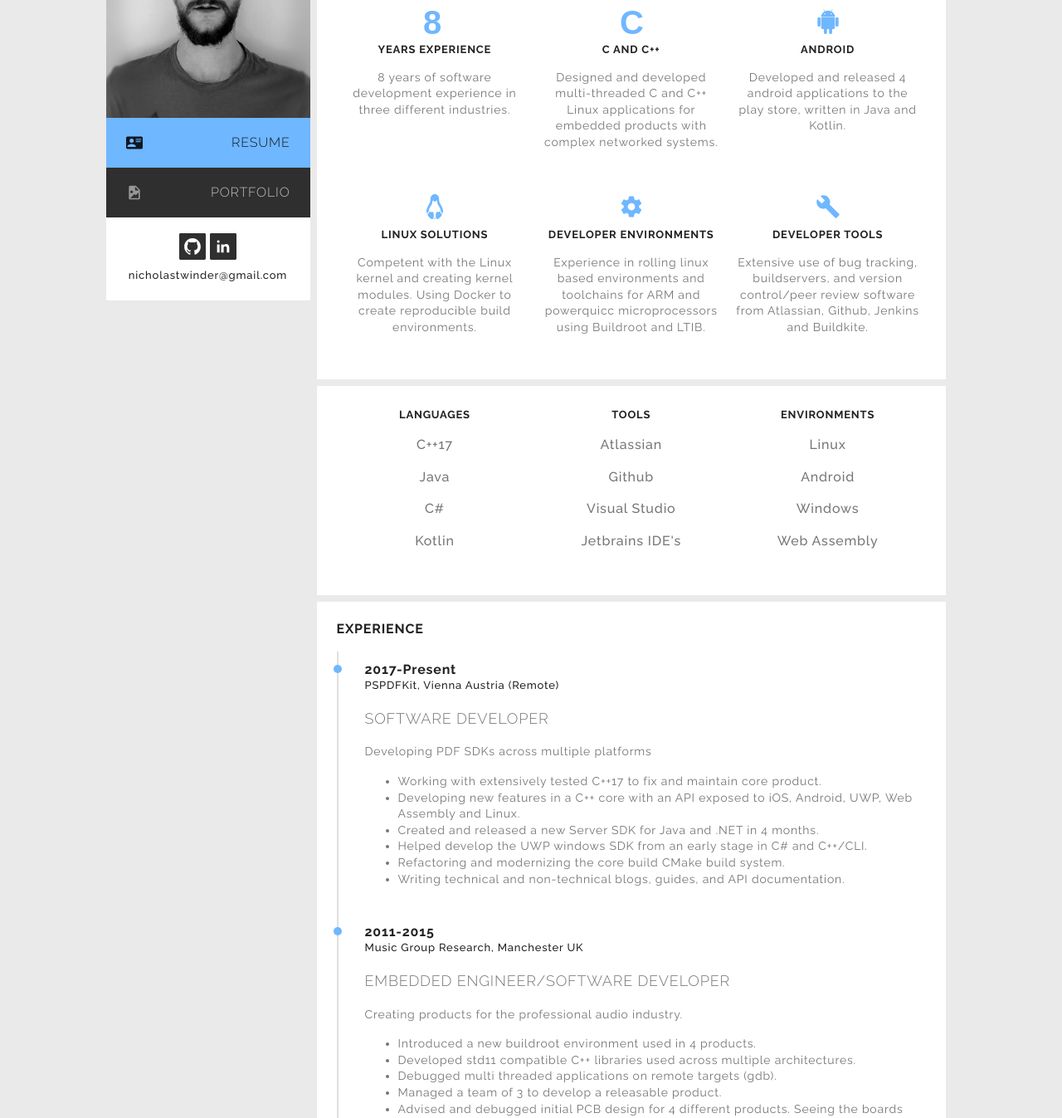
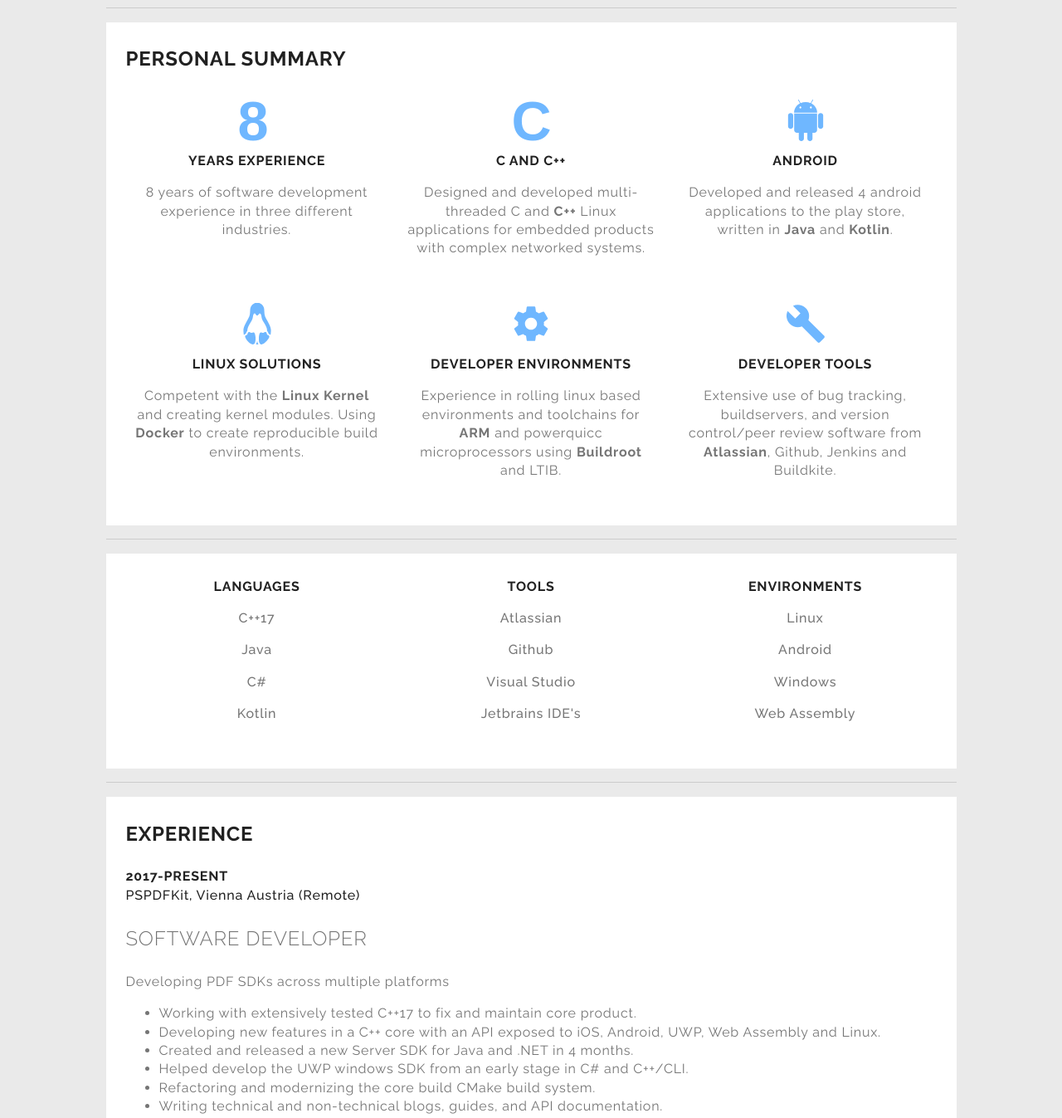
Before and after one commit to nickwinder/resume, a plain HTML site: page index.html in a window 1280 px wide. Shown: the part 169-1516 px from the top of the page at 83% size. Drawn offline with Linux system fonts and the light colour scheme.

Commit message:
Layout looks good, a little bolding would help.

```diff
--- a/css/main.css
+++ b/css/main.css
@@ -182,14 +182,14 @@ body {
 h1 {
     margin-bottom: 0.1em;
     margin-top: 0.1em;
-    font-size: xx-large;
+    font-size: 3em;
     font-weight: 900;
     text-transform: uppercase;
     color: var(--primary-text-color);
 }
 
 h2 {
-  font-size: medium;
+  font-size: x-large;
   font-weight: 700;
   text-transform: uppercase;
   color: var(--primary-text-color);
@@ -199,13 +199,13 @@ h2 {
 
 h3 {
     font-weight: 300;
-    font-size: large;
+    font-size: x-large;
     text-transform: uppercase;
     color: var(--secondary-text-color);
 }
 
 h4 {
-    font-size: small;
+    font-size: medium;
     text-transform: uppercase;
     margin-bottom: 0.8em;
     margin-top: 0.8em;
@@ -213,7 +213,7 @@ h4 {
 
 h5 {
     font-weight: 500;
-    font-size: small;
+    font-size: medium;
     color: var(--primary-text-color);
     margin-bottom: 1em;
     margin-top: 0.83em;
@@ -221,7 +221,7 @@ h5 {
 
 h6 {
     font-weight: 400;
-    font-size: small;
+    font-size: medium;
     font-style: italic;
     color: var(--primary-text-color);
     margin-bottom: 1em;
@@ -230,7 +230,7 @@ h6 {
 
 p {
     font-weight: 400;
-    font-size: 14px;
+    font-size: 16px;
     color: var(--secondary-text-color);
 }
 
@@ -244,7 +244,7 @@ pre {
 
 li {
     font-weight: 400;
-    font-size: 14px;
+    font-size: 16px;
     color: var(--secondary-text-color);
 }
 
@@ -358,9 +358,9 @@ body {
     fill: var(--primary-inverted-text-color);
 }
 
-.main-content {
-    float: left;
-}
+/*.main-content {*/
+/*    float: left;*/
+/*}*/
 
 .dynamic-content {
     width: 100%;
@@ -438,14 +438,14 @@ body {
 
 .feature-item {
     float: left;
-    width: 250px;
+    width: 300px;
     height: auto;
     margin: var(--margin-vertical);
 }
 
 .feature-image {
-    width: 30px;
-    height: 30px;
+    width: 50px;
+    height: 50px;
     display: block;
     margin-left: auto;
     margin-right: auto
@@ -483,11 +483,11 @@ body {
 .timeline-item::before {
     content: attr(date-is);
     position: absolute;
-    left: 2em;
-    top: 0.7em;
+    left: 1.5em;
+    top: 0.2em;
     display: block;
     font-weight: 700;
-    font-size: 1em;
+    font-size: 20px;
 }
 
 .timeline-item::after {
@@ -506,6 +506,10 @@ body {
     -o-border-image: linear-gradient(to bottom, var(--divder-color) 60%, transparent) 1 100%;
     border-image: -webkit-linear-gradient(top, var(--divder-color) 60%, transparent) 1 100%;
     border-image: linear-gradient(to bottom, var(--divder-color) 60%, transparent) 1 100%;
+}
+
+.experience-body {
+    margin-bottom: 50px;
 }
 
 .education-year {
--- a/index.html
+++ b/index.html
@@ -18,71 +18,73 @@
 <body>
 <div id="loader"></div>
 <div id="main" style="visibility:hidden">
-    <div class="col-3 header-badge">
-        <img src="img/profilePictureWithBackground.png">
-        <input id="resume-button" class="portfolio-input" name="navigation-buttons" type="radio" checked>
-        <label id="resume-holder" class="navigation-item" for="resume-button">
-            <svg class="navigation-icon-image" xmlns="http://www.w3.org/2000/svg" width="24" height="24"
-                 viewBox="0 0 24 24">
-                <path id="resume-icon" class="navigation-icon-svg"
-                      d="M2 3H22C23.1 3 24 4 24 5V19C24 20.1 23.1 21 22 21H2C1 21 0 20.1 0 19V5C0 4 1 3 2 3M14 6V7H22V6H14M14 8V9H21.5L22 9V8H14M14 10V11H21V10H14M8 13.9C6 13.9 2 15 2 17V18H14V17C14 15 10 13.9 8 13.9M8 6A3 3 0 0 0 5 9 3 3 0 0 0 8 12 3 3 0 0 0 11 9 3 3 0 0 0 8 6Z"></path>
-            </svg>
-            RESUME
-        </label>
+    <!--    <div class="col-3 header-badge">-->
+    <!--        <img src="img/profilePictureWithBackground.png">-->
+    <!--        <input id="resume-button" class="portfolio-input" name="navigation-buttons" type="radio" checked>-->
+    <!--        <label id="resume-holder" class="navigation-item" for="resume-button">-->
+    <!--            <svg class="navigation-icon-image" xmlns="http://www.w3.org/2000/svg" width="24" height="24"-->
+    <!--                 viewBox="0 0 24 24">-->
+    <!--                <path id="resume-icon" class="navigation-icon-svg"-->
+    <!--                      d="M2 3H22C23.1 3 24 4 24 5V19C24 20.1 23.1 21 22 21H2C1 21 0 20.1 0 19V5C0 4 1 3 2 3M14 6V7H22V6H14M14 8V9H21.5L22 9V8H14M14 10V11H21V10H14M8 13.9C6 13.9 2 15 2 17V18H14V17C14 15 10 13.9 8 13.9M8 6A3 3 0 0 0 5 9 3 3 0 0 0 8 12 3 3 0 0 0 11 9 3 3 0 0 0 8 6Z"></path>-->
+    <!--            </svg>-->
+    <!--            RESUME-->
+    <!--        </label>-->
 
-        <input class="portfolio-input" name="navigation-buttons" type="radio" id="portfolio-button"/>
-        <label id="portfolio-holder" class="navigation-item" for="portfolio-button">
-            <svg class="navigation-icon-image" xmlns="http://www.w3.org/2000/svg" width="24" height="24"
-                 viewBox="0 0 24 24">
-                <path id="portfolio-icon" class="navigation-icon-svg"
-                      d="M13 9H18.5L13 3.5V9M6 2H14L20 8V20A2 2 0 0 1 18 22H6C4.9 22 4 21.1 4 20V4C4 2.9 4.9 2 6 2M6 20H15L18 20V12L14 16 12 14 6 20M8 9A2 2 0 0 0 6 11 2 2 0 0 0 8 13 2 2 0 0 0 10 11 2 2 0 0 0 8 9Z"></path>
-            </svg>
-            PORTFOLIO
-        </label>
+    <!--        <input class="portfolio-input" name="navigation-buttons" type="radio" id="portfolio-button"/>-->
+    <!--        <label id="portfolio-holder" class="navigation-item" for="portfolio-button">-->
+    <!--            <svg class="navigation-icon-image" xmlns="http://www.w3.org/2000/svg" width="24" height="24"-->
+    <!--                 viewBox="0 0 24 24">-->
+    <!--                <path id="portfolio-icon" class="navigation-icon-svg"-->
+    <!--                      d="M13 9H18.5L13 3.5V9M6 2H14L20 8V20A2 2 0 0 1 18 22H6C4.9 22 4 21.1 4 20V4C4 2.9 4.9 2 6 2M6 20H15L18 20V12L14 16 12 14 6 20M8 9A2 2 0 0 0 6 11 2 2 0 0 0 8 13 2 2 0 0 0 10 11 2 2 0 0 0 8 9Z"></path>-->
+    <!--            </svg>-->
+    <!--            PORTFOLIO-->
+    <!--        </label>-->
 
-        <div class="social">
-            <div class="social-links">
-                <div>
-                    <a id="github-link" href="https://github.com/nfxdevelopment">
-                        <svg xmlns="http://www.w3.org/2000/svg" height="32" viewBox="0 0 60 60" width="32">
-                            <g id="github-icon-svg" class="social-icon-svg">
-                                <path
-                                    d="M3 0L57 0C58.7 0 60 1.3 60 3L60 57C60 58.7 58.7 60 57 60L3 60C1.3 60 0 58.7 0 57L0 3C0 1.3 1.3 0 3 0Z"></path>
-                            </g>
-                            <g class="social-icon-svg-innner">
-                                <path
-                                    d="M25.4 47.5C25.4 47.1 25.4 45.9 25.4 44.3 20.3 45.4 19.2 41.8 19.2 41.8 18.3 39.6 17.1 39 17.1 39 15.5 37.8 17.3 37.8 17.3 37.8 19.1 38 20.1 39.8 20.1 39.8 21.7 42.7 24.4 41.8 25.5 41.4 25.6 40.1 26.1 39.3 26.6 38.8 22.5 38.4 18.2 36.7 18.2 29.5 18.2 27.4 18.9 25.7 20.1 24.4 19.9 23.9 19.3 22 20.3 19.4 20.3 19.4 21.9 18.9 25.4 21.3 26.9 20.9 28.4 20.7 30 20.7 31.6 20.7 33.1 20.9 34.6 21.3 38.1 18.9 39.7 19.4 39.7 19.4 40.7 22 40.1 23.9 39.9 24.4 41.1 25.7 41.8 27.4 41.8 29.5 41.8 36.7 37.5 38.3 33.3 38.8 34 39.4 34.6 40.6 34.6 42.3 34.6 44.9 34.6 46.9 34.6 47.5 34.6 48 34.9 48.6 35.8 48.4 43.2 45.9 48.5 38.8 48.5 30.5 48.5 20 40.2 11.5 30 11.5 19.8 11.5 11.5 20 11.5 30.5 11.5 38.8 16.8 45.9 24.2 48.4 25.1 48.6 25.4 48 25.4 47.5Z"></path>
-                            </g>
-                        </svg>
-                    </a>
-                    <a id="linkedin-link" href="https://www.linkedin.com/in/nicholas-winder-57a6a292/">
-                        <svg xmlns="http://www.w3.org/2000/svg" height="32" viewBox="0 0 60 60" width="32">
-                            <g id="linkedin-icon-svg" class="social-icon-svg">
-                                <path
-                                    d="M3 0L57 0C58.7 0 60 1.3 60 3L60 57C60 58.7 58.7 60 57 60L3 60C1.3 60 0 58.7 0 57L0 3C0 1.3 1.3 0 3 0Z"></path>
-                            </g>
-                            <g class="social-icon-svg-innner">
-                                <path
-                                    d="M21.9 43.8L21.9 25.5 16.2 25.5 16.2 43.8 21.9 43.8ZM21.9 19C21.8 17.4 20.8 16.2 19 16.2 17.2 16.2 16.1 17.4 16.1 19 16.1 20.6 17.2 21.9 18.9 21.9L19 21.9C20.8 21.9 21.9 20.6 21.9 19ZM31.1 43.8L31.1 33.4C31.1 32.8 31.2 32.3 31.3 31.9 31.8 30.8 32.8 29.6 34.5 29.6 36.7 29.6 38.2 30.9 38.2 33.4L38.2 43.8 43.8 43.8 43.8 33.1C43.8 27.4 40.8 24.7 36.7 24.7 33.4 24.7 31.9 26.6 31.1 27.9L31.1 25.4 25.4 25.4C25.5 27.2 25.4 43.8 25.4 43.8L31.1 43.8Z"></path>
-                            </g>
-                        </svg>
-                    </a>
-                </div>
-                <a class="social-link" href="mailto:nicholastwinder@gmail.com?Subject=Personal%20Website%20-%20"
-                   target="_top">
-                    <h5>nicholastwinder@gmail.com</h5>
-                </a>
-            </div>
-        </div>
-    </div>
-    <div class="col-9 main-content">
+    <!--        <div class="social">-->
+    <!--            <div class="social-links">-->
+    <!--                <div>-->
+    <!--                    <a id="github-link" href="https://github.com/nfxdevelopment">-->
+    <!--                        <svg xmlns="http://www.w3.org/2000/svg" height="32" viewBox="0 0 60 60" width="32">-->
+    <!--                            <g id="github-icon-svg" class="social-icon-svg">-->
+    <!--                                <path-->
+    <!--                                    d="M3 0L57 0C58.7 0 60 1.3 60 3L60 57C60 58.7 58.7 60 57 60L3 60C1.3 60 0 58.7 0 57L0 3C0 1.3 1.3 0 3 0Z"></path>-->
+    <!--                            </g>-->
+    <!--                            <g class="social-icon-svg-innner">-->
+    <!--                                <path-->
+    <!--                                    d="M25.4 47.5C25.4 47.1 25.4 45.9 25.4 44.3 20.3 45.4 19.2 41.8 19.2 41.8 18.3 39.6 17.1 39 17.1 39 15.5 37.8 17.3 37.8 17.3 37.8 19.1 38 20.1 39.8 20.1 39.8 21.7 42.7 24.4 41.8 25.5 41.4 25.6 40.1 26.1 39.3 26.6 38.8 22.5 38.4 18.2 36.7 18.2 29.5 18.2 27.4 18.9 25.7 20.1 24.4 19.9 23.9 19.3 22 20.3 19.4 20.3 19.4 21.9 18.9 25.4 21.3 26.9 20.9 28.4 20.7 30 20.7 31.6 20.7 33.1 20.9 34.6 21.3 38.1 18.9 39.7 19.4 39.7 19.4 40.7 22 40.1 23.9 39.9 24.4 41.1 25.7 41.8 27.4 41.8 29.5 41.8 36.7 37.5 38.3 33.3 38.8 34 39.4 34.6 40.6 34.6 42.3 34.6 44.9 34.6 46.9 34.6 47.5 34.6 48 34.9 48.6 35.8 48.4 43.2 45.9 48.5 38.8 48.5 30.5 48.5 20 40.2 11.5 30 11.5 19.8 11.5 11.5 20 11.5 30.5 11.5 38.8 16.8 45.9 24.2 48.4 25.1 48.6 25.4 48 25.4 47.5Z"></path>-->
+    <!--                            </g>-->
+    <!--                        </svg>-->
+    <!--                    </a>-->
+    <!--                    <a id="linkedin-link" href="https://www.linkedin.com/in/nicholas-winder-57a6a292/">-->
+    <!--                        <svg xmlns="http://www.w3.org/2000/svg" height="32" viewBox="0 0 60 60" width="32">-->
+    <!--                            <g id="linkedin-icon-svg" class="social-icon-svg">-->
+    <!--                                <path-->
+    <!--                                    d="M3 0L57 0C58.7 0 60 1.3 60 3L60 57C60 58.7 58.7 60 57 60L3 60C1.3 60 0 58.7 0 57L0 3C0 1.3 1.3 0 3 0Z"></path>-->
+    <!--                            </g>-->
+    <!--                            <g class="social-icon-svg-innner">-->
+    <!--                                <path-->
+    <!--                                    d="M21.9 43.8L21.9 25.5 16.2 25.5 16.2 43.8 21.9 43.8ZM21.9 19C21.8 17.4 20.8 16.2 19 16.2 17.2 16.2 16.1 17.4 16.1 19 16.1 20.6 17.2 21.9 18.9 21.9L19 21.9C20.8 21.9 21.9 20.6 21.9 19ZM31.1 43.8L31.1 33.4C31.1 32.8 31.2 32.3 31.3 31.9 31.8 30.8 32.8 29.6 34.5 29.6 36.7 29.6 38.2 30.9 38.2 33.4L38.2 43.8 43.8 43.8 43.8 33.1C43.8 27.4 40.8 24.7 36.7 24.7 33.4 24.7 31.9 26.6 31.1 27.9L31.1 25.4 25.4 25.4C25.5 27.2 25.4 43.8 25.4 43.8L31.1 43.8Z"></path>-->
+    <!--                            </g>-->
+    <!--                        </svg>-->
+    <!--                    </a>-->
+    <!--                </div>-->
+    <!--                <a class="social-link" href="mailto:nicholastwinder@gmail.com?Subject=Personal%20Website%20-%20"-->
+    <!--                   target="_top">-->
+    <!--                    <h5>nicholastwinder@gmail.com</h5>-->
+    <!--                </a>-->
+    <!--            </div>-->
+    <!--        </div>-->
+    <!--    </div>-->
+    <div class="col-12 main-content">
         <div class="name-card">
             <h1 class="name">NICHOLAS WINDER</h1>
             <h3 class="job-title">Embedded Engineer and Software Developer</h3>
-        </div>
-
+        </div>9
         <div class="dynamic-content">
             <div id="resume-content" class="content">
+
+                <hr>
+
                 <div class="content-card">
                     <h2>Personal Summary</h2>
                     <div class="card-main">
@@ -99,7 +101,8 @@
                                 <object class="feature-image" type="image/svg+xml" data="img/c.svg">Feature Image
                                 </object>
                                 <h4 class="feature-title">C and C++</h4>
-                                <p>Designed and developed multi-threaded C and C++ Linux applications for embedded
+                                <p>Designed and developed multi-threaded C and <strong>C++</strong> Linux applications
+                                    for embedded
                                     products with complex networked systems.</p>
                             </div>
 
@@ -108,8 +111,9 @@
                                     Image
                                 </object>
                                 <h4 class="feature-title">Android</h4>
-                                <p>Developed and released 4 android applications to the play store, written in Java and
-                                    Kotlin.</p>
+                                <p>Developed and released 4 android applications to the play store, written in <strong>Java</strong>
+                                    and
+                                    <strong>Kotlin</strong>.</p>
                             </div>
                         </div>
 
@@ -120,7 +124,8 @@
                                 <object class="feature-image" type="image/svg+xml" data="img/linux.svg">Feature Image
                                 </object>
                                 <h4 class="feature-title">Linux Solutions</h4>
-                                <p>Competent with the Linux kernel and creating kernel modules. Using Docker to create
+                                <p>Competent with the <strong>Linux Kernel</strong> and creating kernel modules. Using
+                                    <strong>Docker</strong> to create
                                     reproducible build environments.</p>
                             </div>
 
@@ -128,8 +133,9 @@
                                 <object class="feature-image" type="image/svg+xml" data="img/compiler.svg">Feature Image
                                 </object>
                                 <h4 class="feature-title">Developer Environments</h4>
-                                <p>Experience in rolling linux based environments and toolchains for ARM and powerquicc
-                                    microprocessors using Buildroot and LTIB. </p>
+                                <p>Experience in rolling linux based environments and toolchains for
+                                    <strong>ARM</strong> and powerquicc
+                                    microprocessors using <strong>Buildroot</strong> and LTIB. </p>
                             </div>
 
                             <div class="feature-item">
@@ -137,7 +143,7 @@
                                 </object>
                                 <h4 class="feature-title">Developer Tools</h4>
                                 <p>Extensive use of bug tracking, buildservers, and version control/peer review software
-                                    from Atlassian, Github, Jenkins and Buildkite.</p>
+                                    from <strong>Atlassian</strong>, Github, Jenkins and Buildkite.</p>
                             </div>
                         </div>
 
@@ -152,6 +158,9 @@
                         </ul> -->
                     </div>
                 </div>
+
+                <hr>
+
                 <div class="content-card">
                     <div class="card-main">
                         <div class="feature-row">
@@ -180,13 +189,18 @@
                     </div>
                     <br style="clear: both">
                 </div>
+
+                <hr>
+
                 <div class="content-card">
                     <h2>Experience</h2>
 
                     <div class="card-main">
-                        <div class="timeline-item" date-is='2017-Present'>
-                            <h5>PSPDFKit, Vienna Austria (Remote)</h5>
+                        <h4 class="education-year">2017-Present</h4>
+                        <h5 class="education-location">PSPDFKit, Vienna Austria (Remote)</h5>
                         <h3 class="company">Software Developer</h3>
+                        <div class="experience-body">
+
                         <p>Developing PDF SDKs across multiple platforms</p>
 
                         <ul>
@@ -199,10 +213,14 @@
                             <li>Refactoring and modernizing the core build CMake build system.</li>
                             <li>Writing technical and non-technical blogs, guides, and API documentation.</li>
                         </ul>
+
                     </div>
-                        <div class="timeline-item" date-is='2011-2015'>
-                            <h5>Music Group Research, Manchester UK</h5>
+                    <h4 class="education-year">2011-2015</h4>
+                    <h5 class="education-location">Music Group Research, Manchester UK</h5>
+
                         <h3 class="company">Embedded Engineer/Software Developer</h3>
+                    <div class="experience-body">
+
                     <p>Creating products for the professional audio industry.</p>
 
                         <ul>
@@ -221,9 +239,12 @@
                         </ul>
                     </div>
 
-                        <div class="timeline-item" date-is='2009-Present'>
-                            <h5>NFX Development</h5>
+                    <h4 class="education-year">2009-Present</h4>
+                    <h5 class="education-location">NFX Development</h5>
+
                         <h3 class="company">Android Software Developer</h3>
+                    <div class="experience-body">
+
                     <p>NFX development is a personal project which brings audio/engineering applications to the
                             world of phones and tablets.</p>
                         <ul>
@@ -235,9 +256,12 @@
                         </ul>
                     </div>
 
-                        <div class="timeline-item" date-is='2008-2009'>
-                            <h5>Peak Communications, Brighouse UK</h5>
-                            <h3 class="company">Software Engineer</h3>
+                    <h4 class="education-year">2008-2009</h4>
+                    <h5 class="education-location">Peak Communications, Brighouse UK</h5>
+
+                        <h3 class="company">Embedded Software Engineer</h3>
+                    <div class="experience-body">
+
                     <p>Satellite frequency converters</p>
 
                         <ul>
@@ -249,22 +273,27 @@
                         </ul>
                     </div>
 
-                        <div class="timeline-item" date-is='2017'>
-                            <h5>HPE, Remote Contract</h5>
+                    <!--                        <h4 class="education-year">2017</h4>-->
+                    <!--                            <h5 class="education-location">HPE, Remote Contract</h5>-->
+                    <!--                                <div class"experience-body">
+                    -->
+                    <!--                            <h3 class="company">Android Software Developer</h3>-->
+                    <!--                            <p>Industrial Leak Detection</p>-->
+
+                    <!--                            <ul>-->
+                    <!--                                <li>Signal analysis of USB ultrasound microphone data performed in app</li>-->
+                    <!--                                <li>Locally stored database synced with a server via a REST API</li>-->
+                    <!--                                <li>Implementation of user input forms for database editing</li>-->
+                    <!--                                <li>Full creative flexibility to implement extensive use of Material Design</li>-->
+                    <!--                            </ul>-->
+                    <!--                        </div>-->
+
+                    <h4 class="education-year">2016</h4>
+                    <h5 class="education-location">Winder RnD, Remote Contract</h5>
+
                         <h3 class="company">Android Software Developer</h3>
-                            <p>Industrial Leak Detection</p>
+                    <div class="experience-body">
 
-                            <ul>
-                                <li>Signal analysis of USB ultrasound microphone data performed in app</li>
-                                <li>Locally stored database synced with a server via a REST API</li>
-                                <li>Implementation of user input forms for database editing</li>
-                                <li>Full creative flexibility to implement extensive use of Material Design</li>
-                            </ul>
-                        </div>
-
-                        <div class="timeline-item" date-is='2016'>
-                            <h5>Winder RnD, Remote Contract</h5>
-                            <h3 class="company">Android Software Developer</h3>
                     <p>Pregnancy Due Date Application</p>
 
                         <ul>
@@ -274,6 +303,8 @@
                     </div>
                 </div>
             </div>
+
+            <hr>
 
             <div class="content-card">
 
```
Lines whose indentation alone changed are shown as unchanged.
